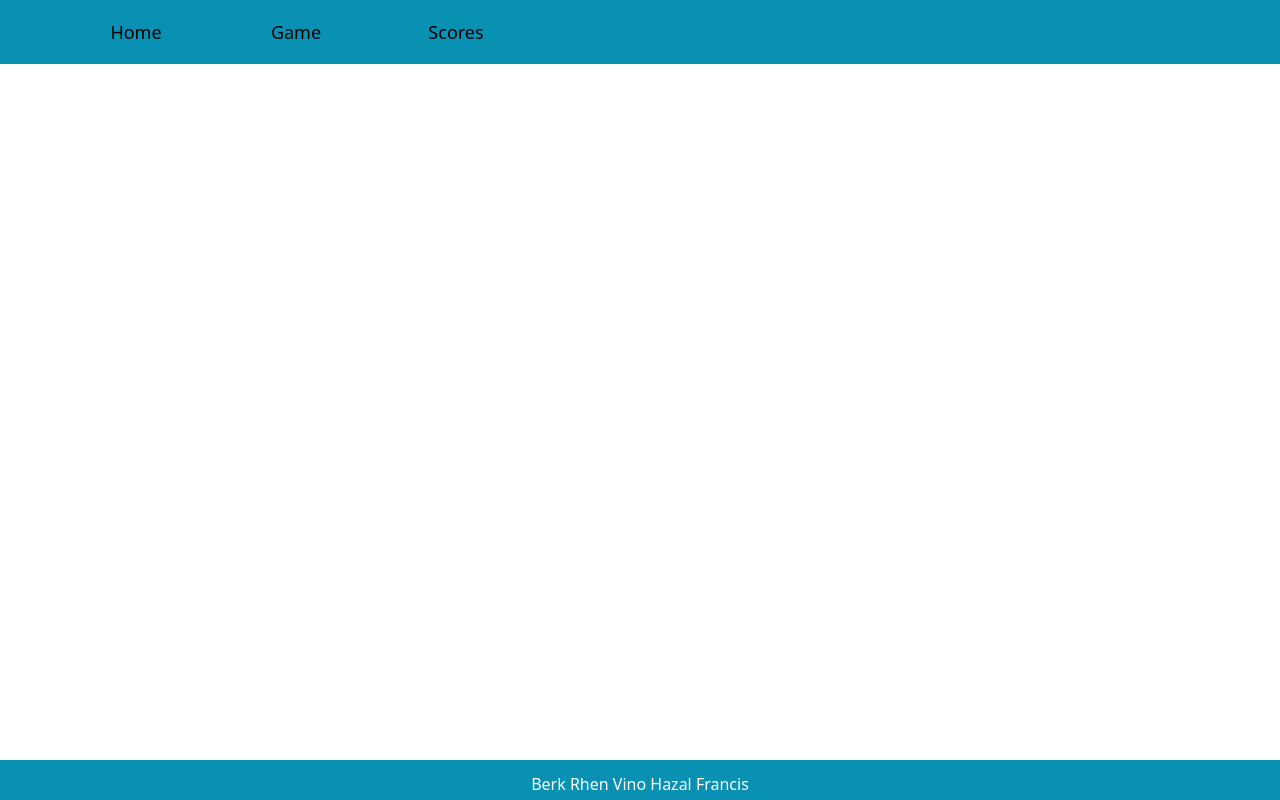
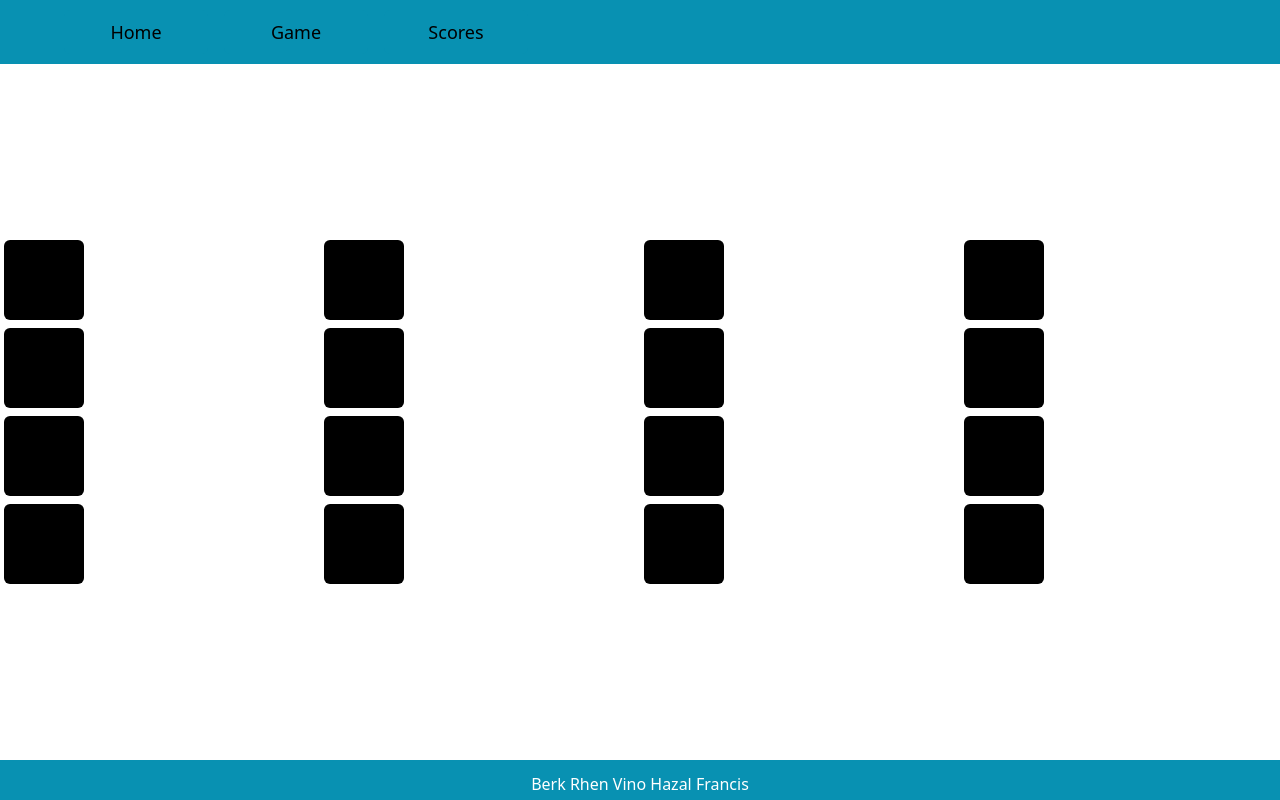
Before and after one commit to mdtoy-dev/Edicatation, a React app: page /memory in a window 1280 px wide. Built offline with nearby package versions, Linux system fonts and the light colour scheme; the HTML template or start-up script is replaced by a standard one.

Commit message:
memory game added

```diff
--- a/src/App.jsx
+++ b/src/App.jsx
@@ -4,6 +4,7 @@ import Game from "./pages/Game"
 import Score from "./pages/Score"
 import Navbar from "./components/Navbar"
 import Footer from "./components/Footer"
+import Cards from "./components/Cards"
 
 function App() {
   return (
@@ -14,6 +15,7 @@ function App() {
           <Route path="/" element={<Home />} />
           <Route path="/game" element={<Game />} />
           <Route path="/score" element={<Score />} />
+          <Route path="/memory" element={<Cards />} />
         </Routes>
         <Footer />
       </div>
--- /dev/null
+++ b/src/components/Card.jsx
@@ -0,0 +1,22 @@
+import React from "react"
+
+function Card({ color, id, stat, handleClick }) {
+  const itemClass = stat ? "active " + stat : ""
+
+  return (
+    <div
+      className={
+        "w-20 h-20 " +
+        itemClass +
+        " rounded-md m-1 flex items-center justify-center cursor-pointer"
+      }
+      style={{
+        backgroundColor:
+          stat === "active" || stat === "correct" ? color : "black",
+      }}
+      onClick={() => stat !== "correct" && stat !== "wrong" && handleClick(id)}
+    ></div>
+  )
+}
+
+export default Card
--- /dev/null
+++ b/src/components/Cards.jsx
@@ -0,0 +1,72 @@
+import React, { useState } from "react"
+import Card from "./Card"
+
+
+function Cards() {
+  const colors = [
+    "red",
+    "blue",
+    "green",
+    "yellow",
+    "purple",
+    "indigo",
+    "pink",
+    "teal",
+  ]
+  const [items, setItems] = useState(
+    colors
+      .concat(colors)
+      .map((color, index) => ({ id: index, color: color, stat: "" }))
+      .sort(() => Math.random() - 0.5)
+  )
+
+  const [prev, setPrev] = useState(-1)
+
+  function handleClick(index) {
+    if (prev === -1) {
+      items[index].stat = "active"
+      setItems([...items])
+      setPrev(index)
+    } else {
+      check(index)
+    }
+  }
+
+  function check(current) {
+    if (
+      items[current].stat !== "active" &&
+      items[prev].color === items[current].color
+    ) {
+      items[current].stat = "correct"
+      items[prev].stat = "correct"
+      setItems([...items])
+      setPrev(-1)
+    } else {
+      items[current].stat = "active"
+      setItems([...items])
+      setTimeout(() => {
+        items[current].stat = ""
+        items[prev].stat = ""
+        setItems([...items])
+        setPrev(-1)
+      }, 1000)
+    }
+  }
+
+
+  return (
+    <div className="grid grid-cols-4">
+      {items.map((color, index) => (
+        <Card
+          key={index}
+          color={color.color}
+          id={index}
+          stat={color.stat}
+          handleClick={handleClick}
+        />
+      ))}
+    </div>
+  )
+}
+
+export default Cards
--- a/src/pages/Home.jsx
+++ b/src/pages/Home.jsx
@@ -14,7 +14,13 @@ const Home = () => {
       >
         Start Learning
       </Link>
-      <div className="space-x-2 mt-4">
+      <div
+        className="grid grid-cols-2 space-x-2 space-y-2 mt-2 mx-5 place-items-baseline
+      "
+      >
+        <Link to="/memory">
+          <HomeSubjectButton>Memory</HomeSubjectButton>
+        </Link>
         <Link to="/math">
           <HomeSubjectButton>Math</HomeSubjectButton>
         </Link>
```
Also changed, not shown: src/pages/Score.jsx (+8 -10 lines).
